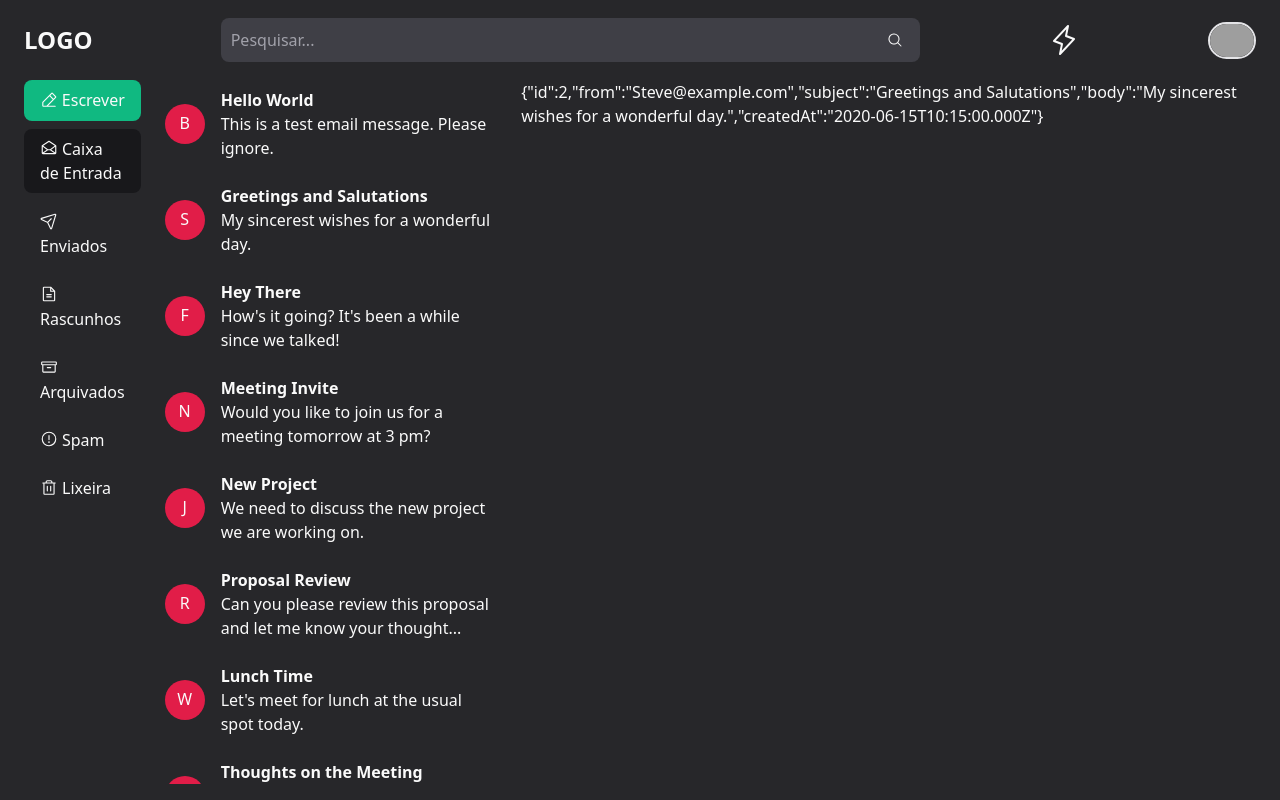
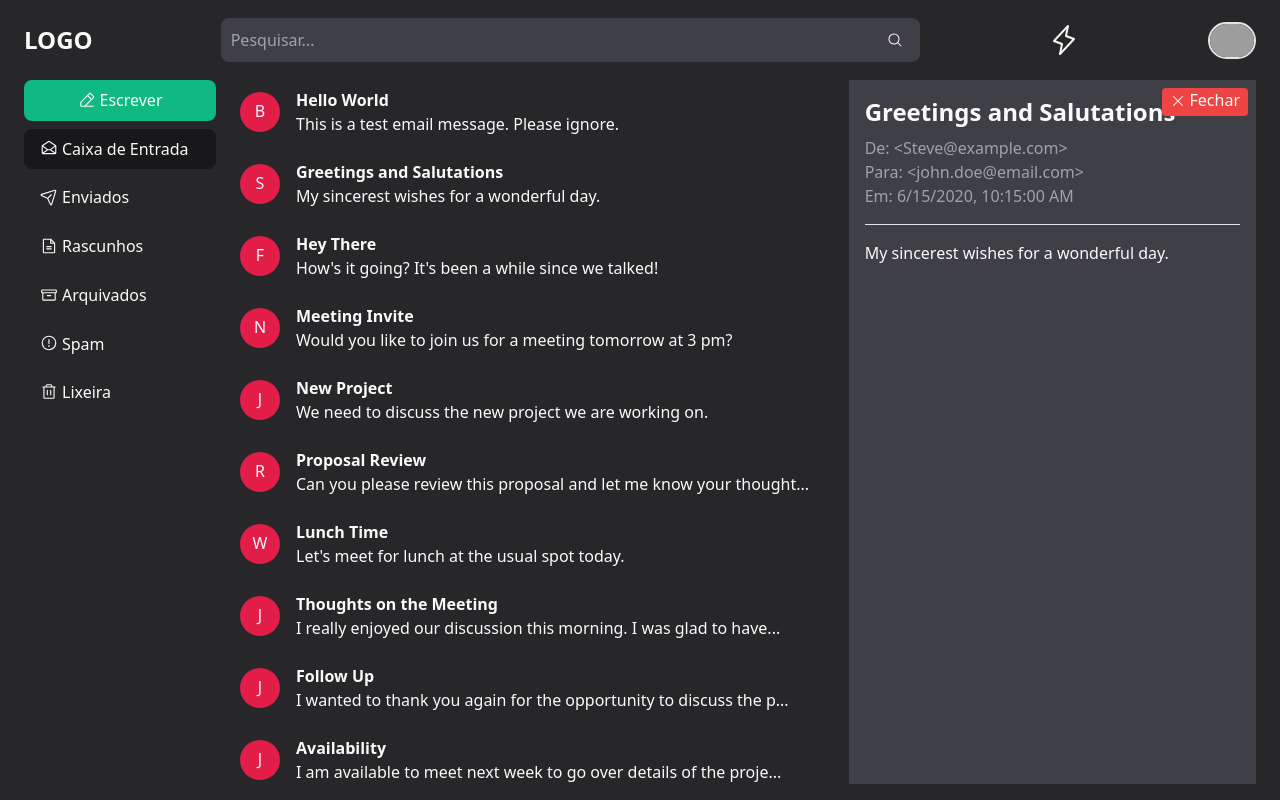
Before and after one commit to KayoSilva19/tailwindcss-ui, a React (Vite) app: page / in a window 1280 px wide. Both pictures are taken after a click on the element 721 px from the left and 184 px from the top of the page. Built offline with nearby package versions, Linux system fonts and the light colour scheme; grey boxes are pictures that could not be loaded.

Commit message:
feat: email content

```diff
--- /dev/null
+++ b/src/components/EmailContent/EmailButtonClose/index.jsx
@@ -0,0 +1,15 @@
+import { X } from '@phosphor-icons/react'
+
+export const EmailButtonClose = ({ onClick }) => (
+  <button
+    className="
+    absolute top-2 right-2 px-2 pb-1 rounded
+    bg-red-300 hover:bg-red-400
+    dark:bg-red-500 dark:hover:bg-red-600
+    transition-colors"
+    onClick={onClick}
+  >
+    <X className="inline sm:mr-1 mb-[1px]" />
+    <span className="hidden sm:inline">Fechar</span>
+  </button>
+)
--- /dev/null
+++ b/src/components/EmailContent/EmailData/index.jsx
@@ -0,0 +1,3 @@
+export const EmailData = ({ children }) => (
+  <div className="text-gray-600 dark:text-gray-400">{children}</div>
+)
--- /dev/null
+++ b/src/components/EmailContent/EmailTitle/index.jsx
@@ -0,0 +1,3 @@
+export const EmailTitle = ({ children }) => (
+  <h2 className="text-2xl font-bold mb-2">{children}</h2>
+)
--- /dev/null
+++ b/src/components/EmailContent/index.jsx
@@ -0,0 +1,28 @@
+import { EmailTitle } from './EmailTitle'
+import { EmailData } from './EmailData'
+import { EmailButtonClose } from './EmailButtonClose'
+
+export const EmailContent = ({ email, onClose }) => {
+  const sentDate = new Date(email.createdAt)
+  const openEmailDate = `${sentDate.toLocaleDateString()}, ${sentDate.toLocaleTimeString()}`
+
+  return (
+    <div
+      className="
+      p-2 md:p-4 absolute lg:relative h-full w-full
+      bg-gray-50 dark:bg-gray-700
+      text-gray-900 dark:text-gray-50
+      grow-[2] basis-96"
+    >
+      <EmailButtonClose onClick={onClose} />
+      <EmailTitle>{email.subject}</EmailTitle>
+      <EmailData>De: {`<${email.from}>`}</EmailData>
+      <EmailData>
+        Para: {'<'}john.doe@email.com{'>'}
+      </EmailData>
+      <EmailData>Em: {openEmailDate}</EmailData>
+      <hr className="my-4" />
+      {email.body}
+    </div>
+  )
+}
--- a/src/pages/Home/index.jsx
+++ b/src/pages/Home/index.jsx
@@ -4,6 +4,7 @@ import { Container } from '../../components/Container'
 import { SideBar } from '../../components/SideBar'
 import { BottomBar } from '../../components/BottomBar'
 import { EmailList } from '../../components/EmailList'
+import { EmailContent } from '../../components/EmailContent'
 
 export const Home = () => {
   const [theme, setTheme] = useState('dark')
@@ -28,7 +29,12 @@ export const Home = () => {
         <div className="flex flex-col md:flex-row gap-2 xl:gap-4 h-full relative">
           <SideBar />
           <EmailList setOpenEmail={setOpenEmail} />
-          {JSON.stringify(openEmail)}
+          {openEmail && (
+            <EmailContent
+              email={openEmail}
+              onClose={() => setOpenEmail(null)}
+            />
+          )}
           <BottomBar />
         </div>
       </Container>
```
